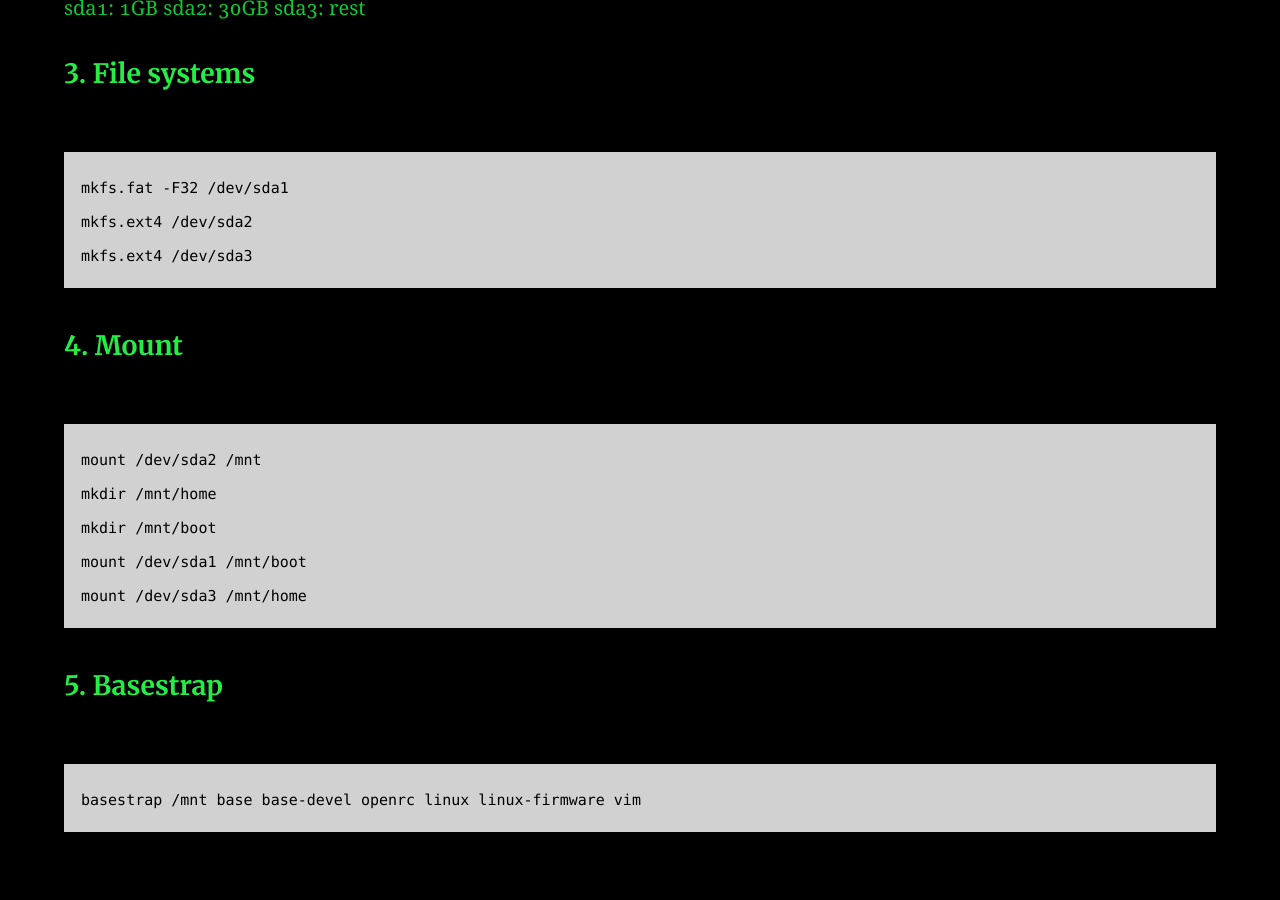
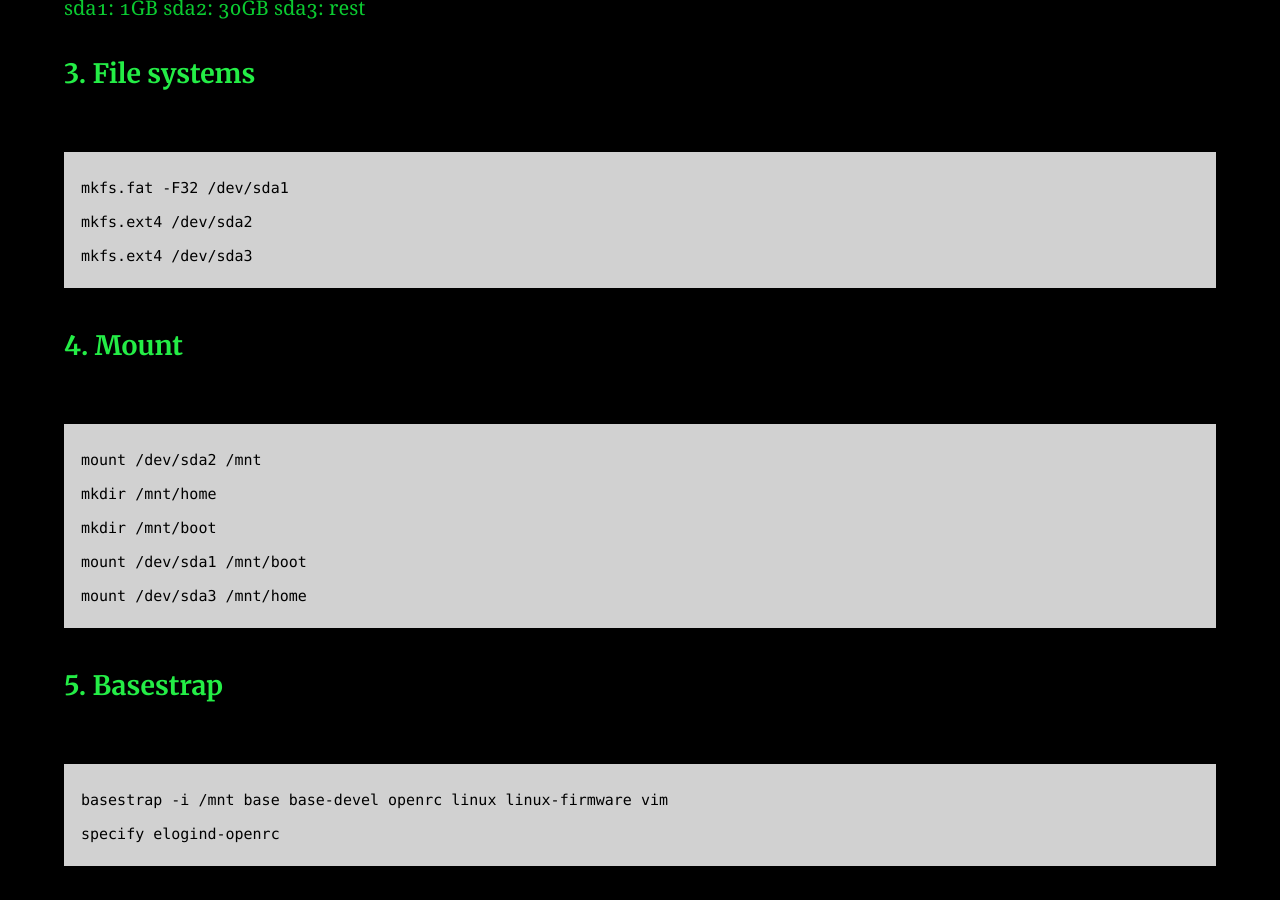
Before and after one commit to AC01010/Connor-McCartney.github.io, a Jekyll site: the page built from _posts/2015-07-27-artix.md, in a window 1280 px wide and 900 px high, scrolled down 630 px. Built offline with Jekyll 4.4.1, drawn with Linux system fonts in a browser that asks for light colours; before the commit the page ends 1496 px from its top, so only the background shows below that.

Commit message:
Update 2015-07-27-artix.md

````diff
--- a/_posts/2015-07-27-artix.md
+++ b/_posts/2015-07-27-artix.md
@@ -49,5 +49,6 @@ mount /dev/sda3 /mnt/home
 <br>
 
 ```
-basestrap /mnt base base-devel openrc linux linux-firmware vim
+basestrap -i /mnt base base-devel openrc linux linux-firmware vim
+specify elogind-openrc
 ```
````
